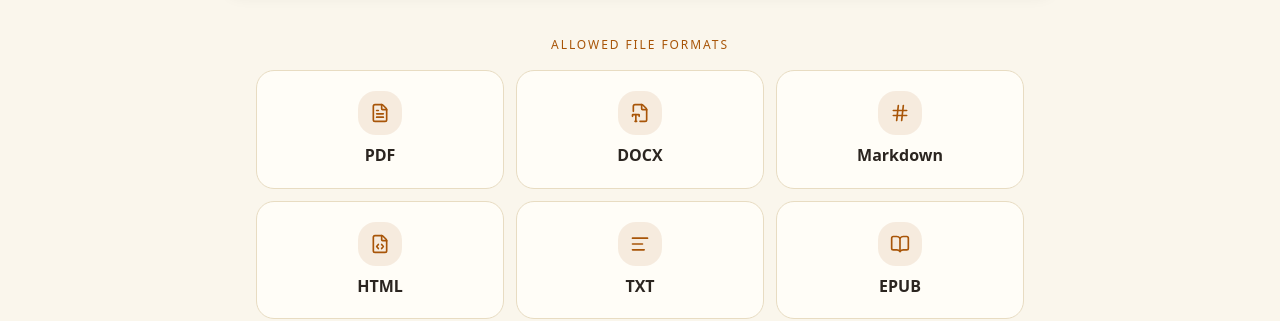
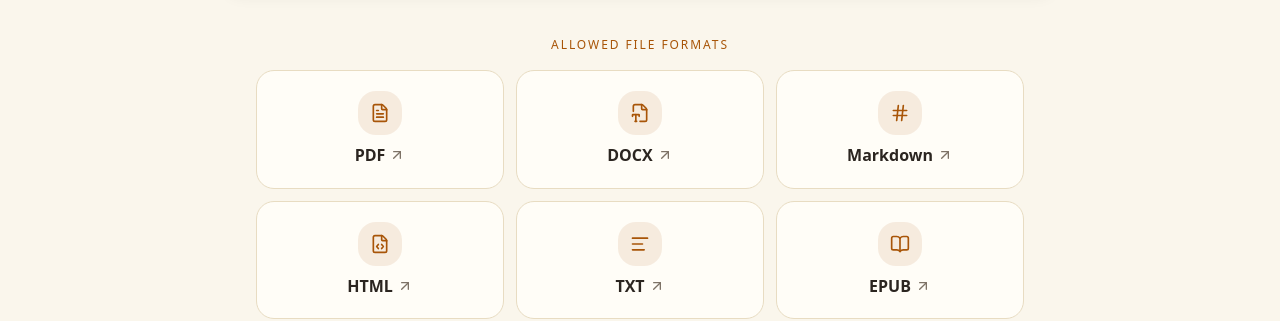
Before and after one commit to rkbart/pagesmith, a Next.js app: page /convert in a window 1280 px wide. Shown: the part 533-854 px from the top of the page. Built offline with nearby package versions, Linux system fonts and the light colour scheme; a web font is replaced by a local one.

Commit message:
feat: link import-desk format cards to their parse pages

```diff
--- a/src/app/convert/page.tsx
+++ b/src/app/convert/page.tsx
@@ -1,5 +1,6 @@
 "use client";
 
+import Link from "next/link";
 import { useRouter } from "next/navigation";
 import { useRef, useState } from "react";
 import {
@@ -11,6 +12,7 @@ import {
   BookOpen,
   AlertCircle,
   Info,
+  ArrowUpRight,
 } from "lucide-react";
 import { Card } from "@/components/ui/card";
 import { FileDropZone } from "@/components/converter/FileDropZone";
@@ -34,12 +36,12 @@ import {
 } from "@/lib/utils/handoff";
 
 const formats = [
-  { icon: FileText, label: "PDF" },
-  { icon: FileType2, label: "DOCX" },
-  { icon: Hash, label: "Markdown" },
-  { icon: FileCode, label: "HTML" },
-  { icon: AlignLeft, label: "TXT" },
-  { icon: BookOpen, label: "EPUB" },
+  { icon: FileText, label: "PDF", href: "/convert/pdf" },
+  { icon: FileType2, label: "DOCX", href: "/convert/docx" },
+  { icon: Hash, label: "Markdown", href: "/convert/markdown" },
+  { icon: FileCode, label: "HTML", href: "/convert/html" },
+  { icon: AlignLeft, label: "TXT", href: "/convert/txt" },
+  { icon: BookOpen, label: "EPUB", href: "/convert/epub" },
 ];
 
 function newChapterId(): string {
@@ -225,15 +227,24 @@ export default function ConvertHub() {
             <p className="eyebrow mb-4 text-center">Allowed file formats</p>
             <div className="mx-auto grid max-w-3xl grid-cols-2 gap-3 sm:grid-cols-3">
               {formats.map((format) => (
-                <Card
+                <Link
                   key={format.label}
-                  className="h-full items-center gap-2 p-5 text-center"
+                  href={format.href}
+                  className="group h-full"
                 >
-                  <div className="mx-auto grid size-11 place-items-center rounded-xl bg-brass/10">
-                    <format.icon className="size-5 text-brass" aria-hidden="true" />
-                  </div>
-                  <h3 className="heading-sm">{format.label}</h3>
-                </Card>
+                  <Card className="h-full items-center gap-2 p-5 text-center transition-all hover:-translate-y-0.5 hover:border-brass/40 hover:shadow-lift">
+                    <div className="mx-auto grid size-11 place-items-center rounded-xl bg-brass/10">
+                      <format.icon className="size-5 text-brass" aria-hidden="true" />
+                    </div>
+                    <h3 className="heading-sm flex items-center gap-1">
+                      {format.label}
+                      <ArrowUpRight
+                        className="size-4 text-muted-foreground transition-colors group-hover:text-brass"
+                        aria-hidden="true"
+                      />
+                    </h3>
+                  </Card>
+                </Link>
               ))}
             </div>
           </div>
```
Also changed, not shown: 1 other file (tests, documents, lock files or other folders).
